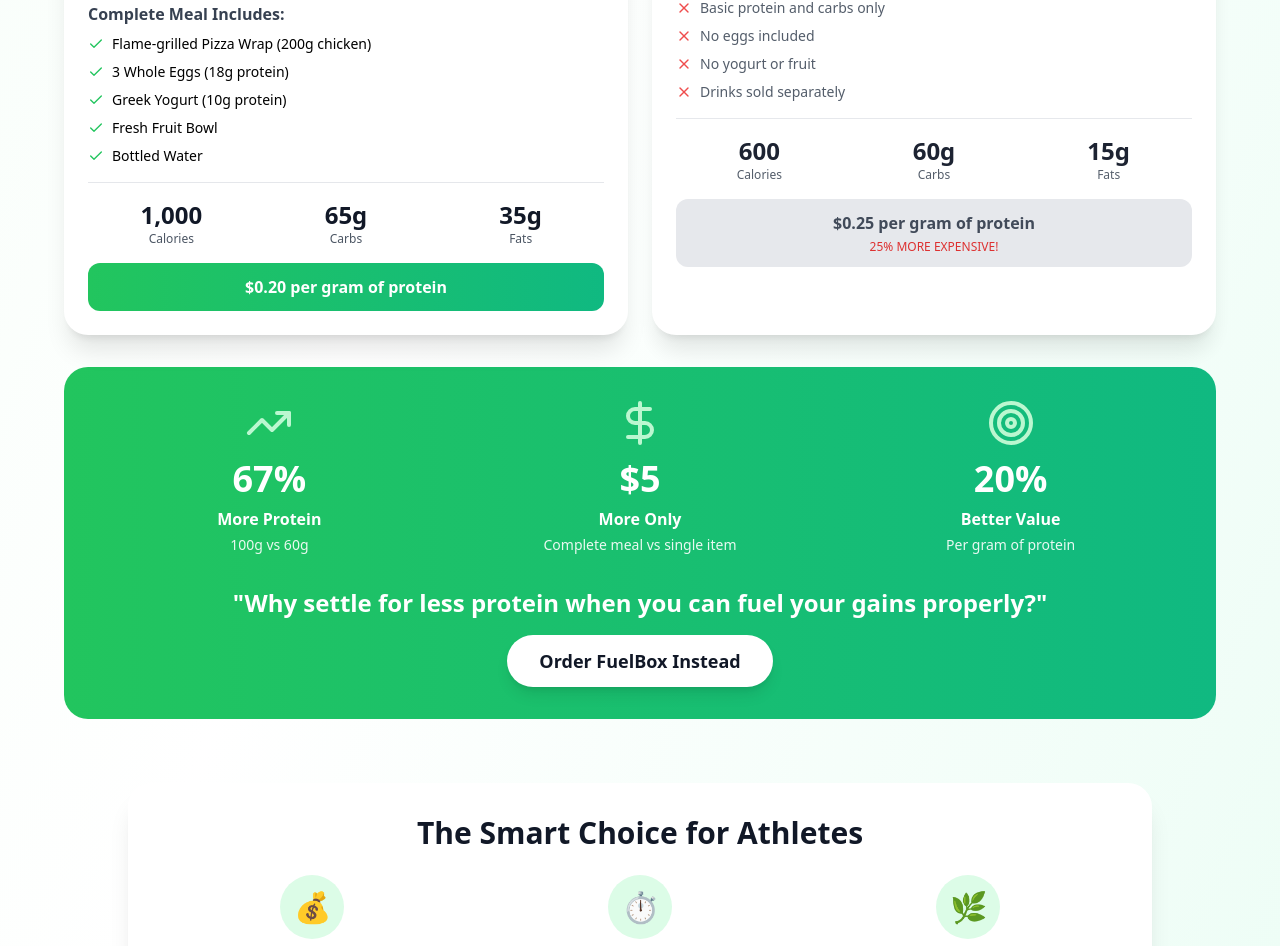
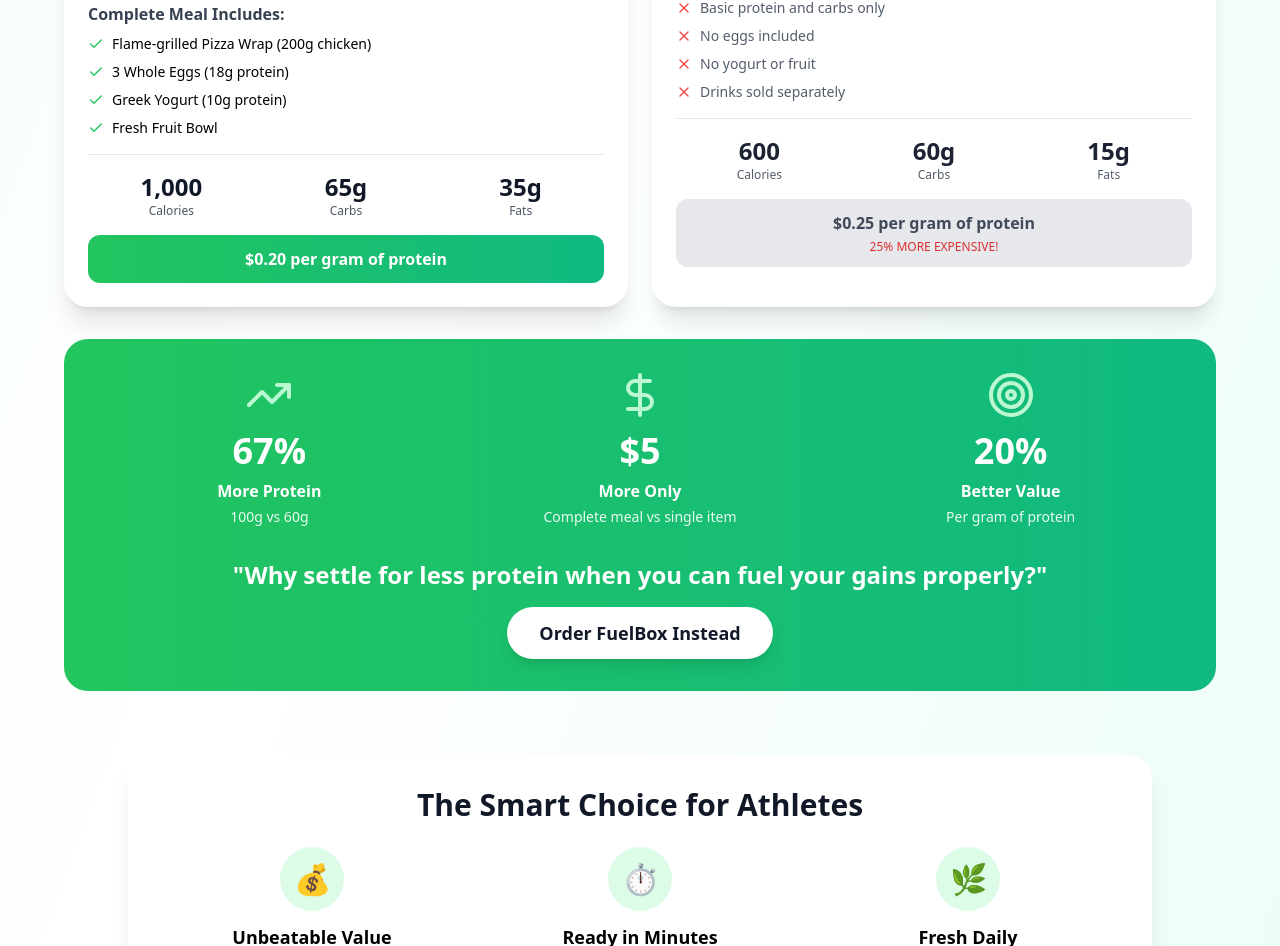
Before and after one commit to GoldyBrown1992/fuelbox, a Next.js app: page / in a window 1280 px wide. Shown: the part 2173-3119 px from the top of the page. Built offline with nearby package versions, Linux system fonts and the light colour scheme; no server answers; the database is empty.

Commit message:
Update TrainingDayComparison.tsx

```diff
--- a/components/TrainingDayComparison.tsx
+++ b/components/TrainingDayComparison.tsx
@@ -62,10 +62,7 @@ export default function TrainingDayComparison() {
                 <Check className="w-4 h-4 text-green-500 flex-shrink-0" />
                 <span>Fresh Fruit Bowl</span>
               </div>
-              <div className="flex items-center gap-2 text-sm">
-                <Check className="w-4 h-4 text-green-500 flex-shrink-0" />
-                <span>Bottled Water</span>
-              </div>
+
             </div>
 
             {/* Stats */}
```
